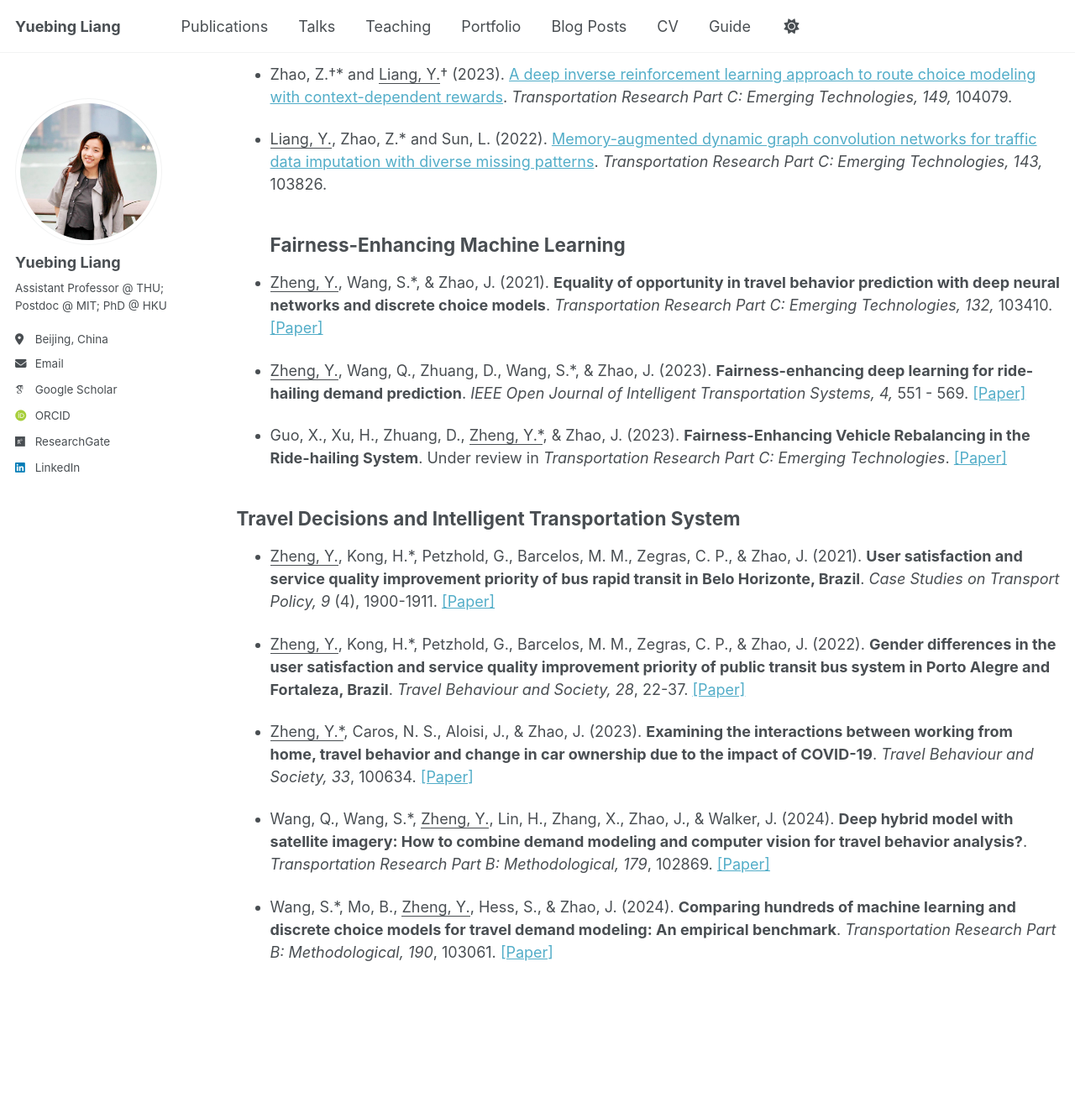
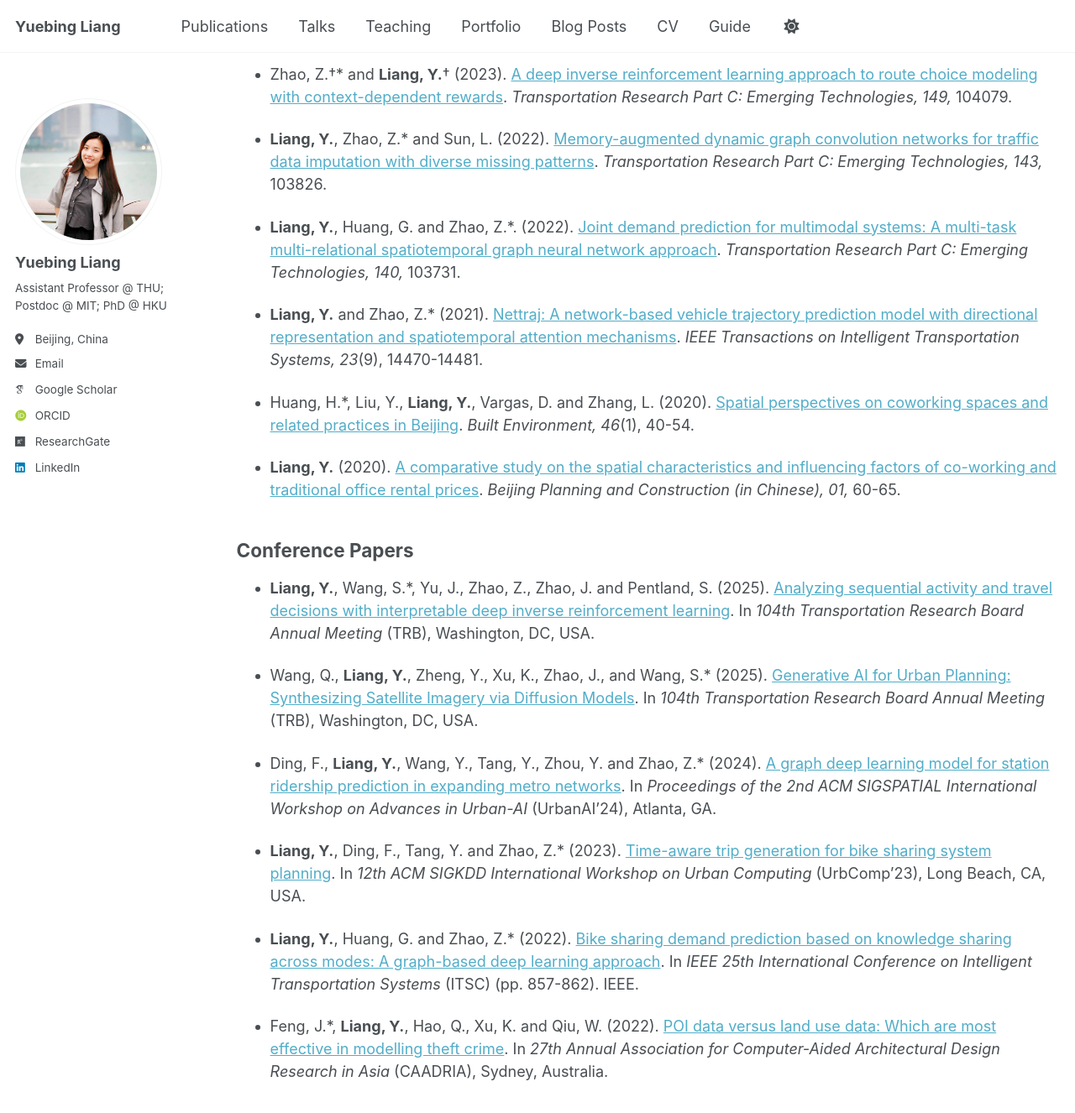
Before and after one commit to yuebingliang/yuebingliang.github.io, a Jekyll site: the page built from _pages/publications.md, in a window 1280 px wide and 1400 px high, scrolled down 988 px. Shown: the top 1326 px of the window at 84% size. Built offline with Jekyll 4.4.1, drawn with Linux system fonts in a browser that asks for light colours; some web fonts are replaced.

Commit message:
Update publications.md

```diff
--- a/_pages/publications.md
+++ b/_pages/publications.md
@@ -9,49 +9,46 @@ You can also find my articles on my [Google Scholar profile](https://scholar.goo
 Note: “*” indicates corresponding authorship, and “†” indicates co-first authorship.
 
 ## Journal Publications
-* Qiao, Q., Ren, C., Chen, S., <u>Liang, Y.</u>, Lai, Y., Zhou, Y., Schuldenfrei, E.*, Sarkar, C., Webster, C. (2025). [Architectural design and building-level infections during the early stage of COVID-19: A study of 2597 public housing in Hong Kong](https://doi.org/10.1016/j.buildenv.2025.112853). <i>Building and Environment, 276, </i>112853.
+* Qiao, Q., Ren, C., Chen, S., **Liang, Y.**, Lai, Y., Zhou, Y., Schuldenfrei, E.*, Sarkar, C., Webster, C. (2025). [Architectural design and building-level infections during the early stage of COVID-19: A study of 2597 public housing in Hong Kong](https://doi.org/10.1016/j.buildenv.2025.112853). <i>Building and Environment, 276, </i>112853.
 
-* <u>Liang, Y.</u>, Zhao, Z.*, Ding, F., Tang, Y. and He, Z. (2024). [Time-dependent trip generation for bike sharing planning: A multi-task memory-augmented graph neural network](https://doi.org/10.1016/j.inffus.2024.102294). <i>Information Fusion, 106, </i>102294.
+* **Liang, Y.**, Zhao, Z.*, Ding, F., Tang, Y. and He, Z. (2024). [Time-dependent trip generation for bike sharing planning: A multi-task memory-augmented graph neural network](https://doi.org/10.1016/j.inffus.2024.102294). <i>Information Fusion, 106, </i>102294.
 
-* <u>Liang, Y.</u>, Liu, Y., Wang, X. and Zhao, Z.* (2024). [Exploring large language models for human mobility prediction under public events](https://doi.org/10.1016/j.compenvurbsys.2024.102153). <i>Computers, Environment and Urban Systems, 112, </i>102153.
+* **Liang, Y.**, Liu, Y., Wang, X. and Zhao, Z.* (2024). [Exploring large language models for human mobility prediction under public events](https://doi.org/10.1016/j.compenvurbsys.2024.102153). <i>Computers, Environment and Urban Systems, 112, </i>102153.
 
-* <u>Liang, Y.</u>, Zhao, Z.*, Webster, C. J. (2024). [Generating sparse origin-destination flows on shared mobility networks using probabilistic graph neural networks](https://doi.org/10.1016/j.scs.2024.105777). <i>Sustainable Cities and Society, 114, </i>105777.
+* **Liang, Y.**, Zhao, Z.*, Webster, C. J. (2024). [Generating sparse origin-destination flows on shared mobility networks using probabilistic graph neural networks](https://doi.org/10.1016/j.scs.2024.105777). <i>Sustainable Cities and Society, 114, </i>105777.
 
-* <u>Liang, Y.</u>, Zhao, Z.* and Zhang, X. (2024). [Modeling taxi cruising time based on multi-source data: A case study in Shanghai](https://doi.org/10.1007/s11116-022-10348-y). <i>Transportation, 51</i>(3), 761-790.
+* **Liang, Y.**, Zhao, Z.* and Zhang, X. (2024). [Modeling taxi cruising time based on multi-source data: A case study in Shanghai](https://doi.org/10.1007/s11116-022-10348-y). <i>Transportation, 51</i>(3), 761-790.
 
-* Feng, J.*, <u>Liang, Y.</u>, Hao, Q. and Xu, K., and Qiu, W. (2024). [Comparing effectiveness of point-of-interest data and land use data in theft crime modelling: a case study in Beijing](https://doi.org/10.1016/j.landusepol.2024.107357). <i>Land Use Policy, 147, </i>107357.
+* Feng, J.*, **Liang, Y.**, Hao, Q. and Xu, K., and Qiu, W. (2024). [Comparing effectiveness of point-of-interest data and land use data in theft crime modelling: a case study in Beijing](https://doi.org/10.1016/j.landusepol.2024.107357). <i>Land Use Policy, 147, </i>107357.
 
-* <u>Liang, Y.</u>, Huang, G. and Zhao, Z.*. (2023). [Cross-mode knowledge adaptation for bike sharing demand prediction using domain-adversarial graph neural networks](https://doi.org/10.1109/TITS.2023.3322717). <i>IEEE Transactions on Intelligent Transportation Systems, 25</i>(5), 3642-3653.
+* **Liang, Y.**, Huang, G. and Zhao, Z.*. (2023). [Cross-mode knowledge adaptation for bike sharing demand prediction using domain-adversarial graph neural networks](https://doi.org/10.1109/TITS.2023.3322717). <i>IEEE Transactions on Intelligent Transportation Systems, 25</i>(5), 3642-3653.
 
-* Huang, G., <u>Liang, Y.</u> and Zhao, Z.*. (2023). [Understanding market competition between transportation network companies using big data](https://doi.org/10.1016/j.tra.2023.103861). <i>Transportation Research Part A: Policy and Practice, 178, </i>103861.
+* Huang, G., **Liang, Y.** and Zhao, Z.*. (2023). [Understanding market competition between transportation network companies using big data](https://doi.org/10.1016/j.tra.2023.103861). <i>Transportation Research Part A: Policy and Practice, 178, </i>103861.
 
-* <u>Liang, Y.</u>, Ding, F., Huang, G. and Zhao, Z.* (2023). [Deep trip generation with graph neural networks for bike sharing system expansion](https://doi.org/10.1016/j.trc.2023.104241). <i>Transportation Research Part C: Emerging Technologies, 154, </i>104241.
+* **Liang, Y.**, Ding, F., Huang, G. and Zhao, Z.* (2023). [Deep trip generation with graph neural networks for bike sharing system expansion](https://doi.org/10.1016/j.trc.2023.104241). <i>Transportation Research Part C: Emerging Technologies, 154, </i>104241.
 
-* Zhao, Z.†* and <u>Liang, Y.</u>† (2023). [A deep inverse reinforcement learning approach to route choice modeling with context-dependent rewards](https://doi.org/10.1016/j.trc.2023.104079). <i>Transportation Research Part C: Emerging Technologies, 149, </i>104079.
+* Zhao, Z.†* and **Liang, Y.**† (2023). [A deep inverse reinforcement learning approach to route choice modeling with context-dependent rewards](https://doi.org/10.1016/j.trc.2023.104079). <i>Transportation Research Part C: Emerging Technologies, 149, </i>104079.
 
-* <u>Liang, Y.</u>, Zhao, Z.* and Sun, L. (2022). [Memory-augmented dynamic graph convolution networks for traffic data imputation with diverse missing patterns](https://doi.org/10.1016/j.trc.2022.103826). <i>Transportation Research Part C: Emerging Technologies, 143, </i>103826.
-## Fairness-Enhancing Machine Learning
+* **Liang, Y.**, Zhao, Z.* and Sun, L. (2022). [Memory-augmented dynamic graph convolution networks for traffic data imputation with diverse missing patterns](https://doi.org/10.1016/j.trc.2022.103826). <i>Transportation Research Part C: Emerging Technologies, 143, </i>103826.
 
-<!-- ![text](/images/profile.png){: .align-left width="100px"; padding-right: "20px"} -->
+* **Liang, Y.**, Huang, G. and Zhao, Z.*. (2022). [Joint demand prediction for multimodal systems: A multi-task multi-relational spatiotemporal graph neural network approach](https://doi.org/10.1016/j.trc.2022.103731). <i>Transportation Research Part C: Emerging Technologies, 140, </i>103731.
 
-<!-- <figure class="align-left" style="width: 100px; padding-right: 20px;">
-  <img src="/images/profile.png" alt="Your Figure">
-  <figcaption>Figure 1: Your Figure Caption</figcaption>
-</figure> -->
+* **Liang, Y.** and Zhao, Z.* (2021). [Nettraj: A network-based vehicle trajectory prediction model with directional representation and spatiotemporal attention mechanisms](https://doi.org/10.1109/TITS.2021.3129588). <i>IEEE Transactions on Intelligent Transportation Systems, 23</i>(9), 14470-14481.
 
-* <u>Zheng, Y.</u>, Wang, S.*, & Zhao, J. (2021). **Equality of opportunity in travel behavior prediction with deep neural networks and discrete choice models**. <i> Transportation Research Part C: Emerging Technologies, 132,</i> 103410. <a href="https://doi.org/10.1016/j.trc.2021.103410"> [Paper]</a>
+* Huang, H.*, Liu, Y., **Liang, Y.**, Vargas, D. and Zhang, L. (2020). [Spatial perspectives on coworking spaces and related practices in Beijing](https://doi.org/10.2148/benv.46.1.40). <i>Built Environment, 46</i>(1), 40-54.
 
-* <u>Zheng, Y.</u>, Wang, Q., Zhuang, D., Wang, S.*, & Zhao, J. (2023). **Fairness-enhancing deep learning for ride-hailing demand prediction**. <i> IEEE Open Journal of Intelligent Transportation Systems, 4, </i> 551 - 569. <a href="https://doi.org/10.1109/OJITS.2023.3297517"> [Paper]</a>
+* **Liang, Y.** (2020). [A comparative study on the spatial characteristics and influencing factors of co-working and traditional office rental prices](https://qikan.cqvip.com/Qikan/Article/Detail?id=7101696106). <i>Beijing Planning and Construction (in Chinese), 01, </i>60-65.
 
-* Guo, X., Xu, H., Zhuang, D., <u>Zheng, Y.*</u>, & Zhao, J. (2023). **Fairness-Enhancing Vehicle Rebalancing in the Ride-hailing System**.  Under review in <i> Transportation Research Part C: Emerging Technologies</i>. <a href="https://arxiv.org/abs/2401.00093"> [Paper]</a>
+## Conference Papers
 
-## Travel Decisions and Intelligent Transportation System
-* <u>Zheng, Y.</u>, Kong, H.*, Petzhold, G., Barcelos, M. M., Zegras, C. P., & Zhao, J. (2021). **User satisfaction and service quality improvement priority of bus rapid transit in Belo Horizonte, Brazil**. <i> Case Studies on Transport Policy, 9</i> (4), 1900-1911. <a href="https://doi.org/10.1016/j.cstp.2021.10.011"> [Paper]</a>
+* **Liang, Y.**, Wang, S.*, Yu, J., Zhao, Z., Zhao, J. and Pentland, S. (2025). [Analyzing sequential activity and travel decisions with interpretable deep inverse reinforcement learning](https://arxiv.org/abs/2503.12761). In <i>104th Transportation Research Board Annual Meeting </i>(TRB), Washington, DC, USA.
 
-* <u>Zheng, Y.</u>, Kong, H.*, Petzhold, G., Barcelos, M. M., Zegras, C. P., & Zhao, J. (2022). **Gender differences in the user satisfaction and service quality improvement priority of public transit bus system in Porto Alegre and Fortaleza, Brazil**. <i> Travel Behaviour and Society, 28</i>, 22-37. <a href="https://doi.org/10.1016/j.tbs.2022.02.003"> [Paper]</a>
+* Wang, Q., **Liang, Y.**, Zheng, Y., Xu, K., Zhao, J., and Wang, S.* (2025). [Generative AI for Urban Planning: Synthesizing Satellite Imagery via Diffusion Models](https://www.arxiv.org/abs/2505.08833). In <i>104th Transportation Research Board Annual Meeting </i>(TRB), Washington, DC, USA.
 
-* <u>Zheng, Y.*</u>, Caros, N. S., Aloisi, J., & Zhao, J. (2023). **Examining the interactions between working from home, travel behavior and change in car ownership due to the impact of COVID-19**. <i> Travel Behaviour and Society, 33</i>, 100634. <a href="https://doi.org/10.1016/j.tbs.2023.100634"> [Paper]</a>
+* Ding, F., **Liang, Y.**, Wang, Y., Tang, Y., Zhou, Y. and Zhao, Z.* (2024). [A graph deep learning model for station ridership prediction in expanding metro networks](https://doi.org/10.1145/3681780.3697247). In <i>Proceedings of the 2nd ACM SIGSPATIAL International Workshop on Advances in Urban-AI </i>(UrbanAI’24), Atlanta, GA.
 
-* Wang, Q., Wang, S.*, <u>Zheng, Y.</u>, Lin, H., Zhang, X., Zhao, J., & Walker, J. (2024). **Deep hybrid model with satellite imagery: How to combine demand modeling and computer vision for travel behavior analysis?**. <i> Transportation Research Part B: Methodological, 179</i>, 102869. <a href="https://doi.org/10.1016/j.trb.2023.102869"> [Paper]</a>
+* **Liang, Y.**, Ding, F., Tang, Y. and Zhao, Z.* (2023). [Time-aware trip generation for bike sharing system planning](http://urban-computing.com/urbcomp2023/file/UrbComp2023_paper_5.pdf). In <i>12th ACM SIGKDD International Workshop on Urban Computing </i>(UrbComp’23), Long Beach, CA, USA.
 
-* Wang, S.*, Mo, B., <u>Zheng, Y.</u>, Hess, S., & Zhao, J. (2024). **Comparing hundreds of machine learning and discrete choice models for travel demand modeling: An empirical benchmark**. <i> Transportation Research Part B: Methodological, 190</i>, 103061. <a href="https://doi.org/10.1016/j.trb.2024.103061"> [Paper]</a>
+* **Liang, Y.**, Huang, G. and Zhao, Z.* (2022). [Bike sharing demand prediction based on knowledge sharing across modes: A graph-based deep learning approach](https://doi.org/10.1109/ITSC55140.2022.9922276). In <i>IEEE 25th International Conference on Intelligent Transportation Systems </i>(ITSC) (pp. 857-862). IEEE.
+
+* Feng, J.*, **Liang, Y.**, Hao, Q., Xu, K. and Qiu, W. (2022). [POI data versus land use data: Which are most effective in modelling theft crime](https://doi.org/10.52842/conf.caadria.2022.1.425). In <i>27th Annual Association for Computer-Aided Architectural Design Research in Asia </i>(CAADRIA), Sydney, Australia.
```
